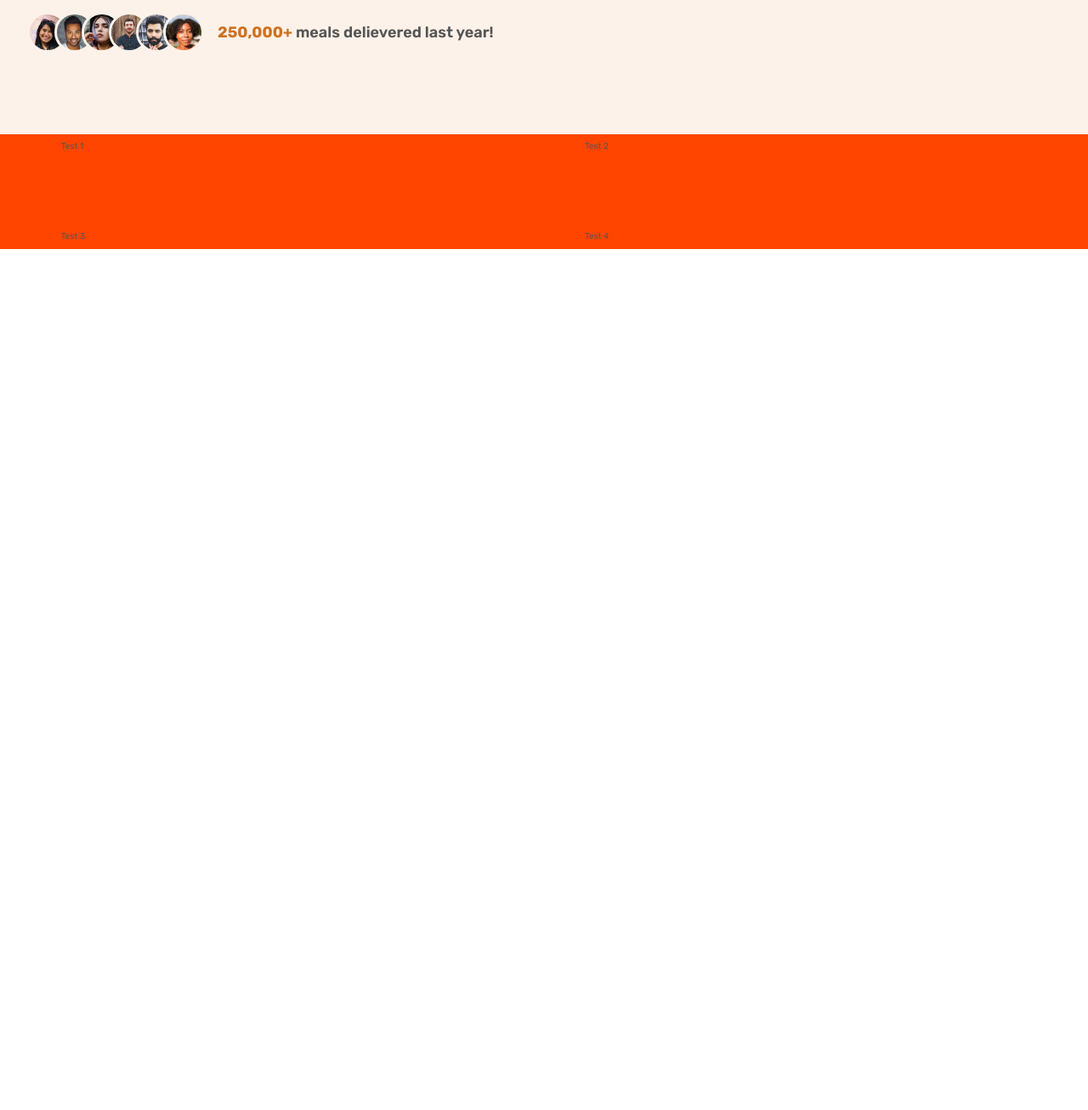
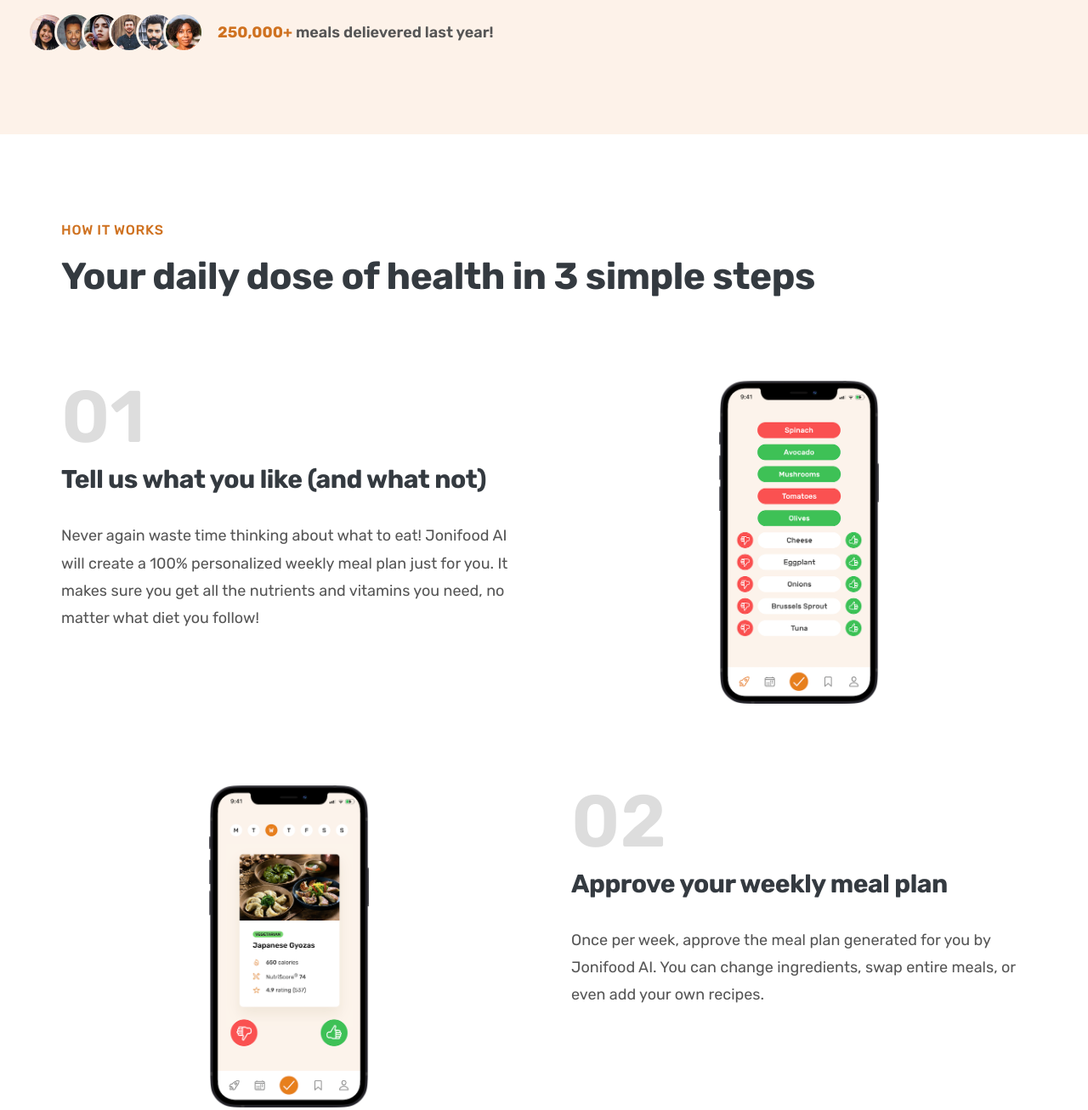
Before and after one commit to joaoaugusto-jesus/jonifood, a plain HTML site: page index.html in a window 1280 px wide. Shown: the part 634-1940 px from the top of the page at 85% size. Before the commit the page ends 927 px from the top, so only its background shows below. Drawn offline with Linux system fonts and the light colour scheme.

Commit message:
hero project continue

```diff
--- /dev/null
+++ b/css/general.css
@@ -0,0 +1,172 @@
+/*
+--- 01  TYPOGRPHY SYSTEM
+
+- FONT SIZES (px)
+      10 / 12 / 14 / 16 / 18 / 20 / 24 / 30 / 36 / 44 / 52 / 62 / 74 / 86 / 98
+
+
+     - FONT WEIGHTS:
+     Default: 400
+
+
+     - Line Height:
+        Default: 1
+        Small:1.05
+        Medium: 1.2
+        Paragraph default: 1.6
+
+
+       -LETTER SPACING
+       - 0.5PX
+       - 0.75px
+
+      SPACING SYSTEM (px)
+      2 / 4 / 8 / 12 / 16 / 24 / 32 / 48 / 64 / 80 / 96 / 128
+
+      --- 02 COLORS
+
+      - Primary: #e67e22
+      - Tints: #fae5d3
+      - Shades:  #cf711f
+      - Accents:
+      - Greys:
+      #555
+       #333
+
+      --- 05 SHADOWS
+
+      --- 06 BODER_RADIUS
+---9px----
+      --- 07 WHITESPACE
+
+
+      */
+
+* {
+  margin: 0;
+  padding: 0;
+  box-sizing: border-box;
+}
+
+html {
+  font-size: 62.5%;
+  /* 10px / 16px =0.625 = 62.5% */
+  /* Percentage of user's browser font-size settings */
+}
+body {
+  font-family: "Rubik", sans-serif;
+  line-height: 1;
+  font-weight: 400;
+  color: #555;
+}
+
+/*************************/
+/* GENERAL - REUSABLE COMPONENTS COMPONENTS */
+/*************************/
+
+.grid {
+  display: grid;
+  row-gap: 9.6rem;
+  column-gap: 6.4rem;
+  grid-template-columns: repeat(2, 1fr);
+}
+
+.grid--2-cols {
+  grid-template-columns: repeat(2, 1fr);
+}
+
+.grid--3-cols {
+  grid-template-columns: repeat(3, 1fr);
+}
+.grid--4-cols {
+  grid-template-columns: repeat(4, 1fr);
+}
+
+.container {
+  /*1140*/
+  max-width: 120rem;
+  padding: 0 3.2rem;
+  margin: 0 auto;
+}
+
+.heading-primary,
+.heading-secondary,
+.heading-terciary {
+  font-weight: 700;
+  color: #333;
+  /* color: #45260a; */
+  color: #343a40;
+  letter-spacing: -0.5px;
+}
+
+.heading-primary {
+  font-size: 5.2rem;
+  line-height: 1.05;
+  margin-bottom: 3.2rem;
+}
+
+.heading-secondary {
+  font-size: 4.4rem;
+  line-height: 1.2;
+  margin-bottom: 9.6rem;
+  margin-top: 2rem;
+}
+
+.heading-terciary {
+  font-size: 3rem;
+  line-height: 1.2;
+  margin-bottom: 3.2rem;
+}
+
+.subheading {
+  display: block;
+  font-size: 1.6rem;
+  font-weight: 500;
+  color: #cf711f;
+  text-transform: uppercase;
+  margin-top: 9.6rem;
+  letter-spacing: 0.75px;
+}
+
+.btn:link,
+.btn:visited {
+  background-color: #e67e22;
+  color: #fff;
+  font-size: 2rem;
+  padding: 1.6rem 3.2rem;
+  border-radius: 9px;
+  text-decoration: none;
+  display: inline-block;
+  cursor: hand;
+  /* Put transition on original state */
+  transition: background-color 300ms;
+  font-weight: 600;
+}
+
+.btn--full:link,
+.btn--full:visited {
+  background-color: #e67e22;
+}
+
+.btn--full:hover,
+.btn--full:active {
+  background-color: #cf711f;
+  color: #fff;
+}
+
+.btn--outline:link,
+.btn--outline:visited {
+  background-color: #fff;
+  color: #555;
+}
+
+.btn--outline:hover,
+.btn--outline:active {
+  background-color: #fdf2e9;
+  /* border: 3px solid #fff; */
+  box-shadow: inset 0 0 0 3px #fff;
+}
+
+.margin-right-sm {
+  margin-right: 1.6rem !important;
+}
--- a/css/style.css
+++ b/css/style.css
@@ -1,136 +1,3 @@
-/*
---- 01  TYPOGRPHY SYSTEM
-
-- FONT SIZES (px)
-      10 / 12 / 14 / 16 / 18 / 20 / 24 / 30 / 36 / 44 / 52 / 62 / 74 / 86 / 98
-
-
-     - FONT WEIGHTS:
-     Default: 400
-
-
-     - Line Height:
-        Default: 1
-        1.05
-        Paragraph default: 1.6
-        Small: 1.05
-
-      SPACING SYSTEM (px)
-      2 / 4 / 8 / 12 / 16 / 24 / 32 / 48 / 64 / 80 / 96 / 128
-
-      --- 02 COLORS
-
-      - Primary: #e67e22
-      - Tints: #fae5d3
-      - Shades:  #cf711f
-      - Accents:
-      - Greys:
-      #555
-       #333
-
-      --- 05 SHADOWS
-
-      --- 06 BODER_RADIUS
----9px----
-      --- 07 WHITESPACE
-
-
-      */
-
-* {
-  margin: 0;
-  padding: 0;
-  box-sizing: border-box;
-}
-
-html {
-  font-size: 62.5%;
-  /* 10px / 16px =0.625 = 62.5% */
-  /* Percentage of user's browser font-size settings */
-}
-body {
-  font-family: "Rubik", sans-serif;
-  line-height: 1;
-  font-weight: 400;
-  color: #555;
-}
-
-/*************************/
-/* GENERAL - REUSABLE COMPONENTS COMPONENTS */
-/*************************/
-
-.grid {
-  display: grid;
-  gap: 9.6rem;
-  grid-template-columns: repeat(2, 1fr);
-}
-
-.grid--2-cols {
-  grid-template-columns: repeat(2, 1fr);
-}
-
-.grid--4-cols {
-  grid-template-columns: repeat(4, 1fr);
-}
-
-.container {
-  /*1140*/
-  max-width: 120rem;
-  padding: 0 3.2rem;
-  margin: 0 auto;
-}
-
-.heading-primary {
-  font-size: 5.2rem;
-  font-weight: 700;
-  line-height: 1.05;
-  color: #333;
-  letter-spacing: -0.5px;
-  margin-bottom: 3.2rem;
-}
-
-.btn:link,
-.btn:visited {
-  background-color: #e67e22;
-  color: #fff;
-  font-size: 2rem;
-  padding: 1.6rem 3.2rem;
-  border-radius: 9px;
-  text-decoration: none;
-  display: inline-block;
-  cursor: hand;
-  /* Put transition on original state */
-  transition: background-color 300ms;
-  font-weight: 600;
-}
-
-.btn--full:link,
-.btn--full:visited {
-  background-color: #e67e22;
-}
-
-.btn--full:hover,
-.btn--full:active {
-  background-color: #cf711f;
-  color: #fff;
-}
-
-.btn--outline:link,
-.btn--outline:visited {
-  background-color: #fff;
-  color: #555;
-}
-
-.btn--outline:hover,
-.btn--outline:active {
-  background-color: #fdf2e9;
-  /* border: 3px solid #fff; */
-  box-shadow: inset 0 0 0 3px #fff;
-}
-
-.margin-right-sm {
-  margin-right: 1.6rem !important;
-}
 /***************************/
 /* HEADER */
 /****************************/
@@ -256,5 +123,26 @@ body {
 
 .section-how {
   padding: 9.6px 0;
-  background-color: orangered;
 }
+
+.step-number {
+  font-size: 8.6rem;
+  font-weight: 600;
+  color: #ddd;
+  margin-bottom: 1.2rem;
+}
+
+.step-description {
+  font-size: 1.8rem;
+  line-height: 1.8;
+}
+
+.step-img-box {
+  display: flex;
+  align-items: center;
+  justify-content: center;
+}
+
+.step-img {
+  width: 35%;
+}
--- a/index.html
+++ b/index.html
@@ -9,13 +9,13 @@
       href="https://fonts.googleapis.com/css2?family=Rubik:wght@400;500;600;700&display=swap"
       rel="stylesheet"
     />
-
+    <link rel="stylesheet" href="css/general.css" />
     <link rel="stylesheet" href="css/style.css" />
     <title>JoniFood</title>
   </head>
   <body>
     <header class="header">
-      <img class="logo" alt="" src="img/omnifood-logo.png" />
+      <img class="logo" alt="" src="img/jonifood-logo.png" />
 
       <nav class="main-nav">
         <ul class="main-nav-list">
@@ -68,15 +68,68 @@
       </section>
 
       <section class="section-how">
-        <div class="container grid grid--2-cols">
-          <div>Test 1</div>
-          <div>Test 2</div>
-          <div>Test 3</div>
-          <div>Test 4</div>
+        <div class="container">
+          <span class="subheading">How it works</span>
+          <h2 class="heading-secondary">
+            Your daily dose of health in 3 simple steps
+          </h2>
+       </div>
+        <div class="container grid grid--2-col">
+          <!-- STEP 01 -->
+          <div class="step-text-box">
+            <p class="step-number">01</p>
+            <h3 class="heading-terciary">
+              Tell us what you like (and what not)
+            </h3>
+            <p class="step-description">
+            Never again waste time thinking about what to eat! Jonifood AI will
+            create a 100% personalized weekly meal plan just for you. It makes
+            sure you get all the nutrients and vitamins you need, no matter what
+            diet you follow!</p>
+          </div>
+
+          <div class="step-img-box">
+            <img
+              src="img/app/app-screen-1.png"
+              class="step-img"
+              alt="iphone app preferences selection screen"
+            />
+          </div>
+          <!-- STEP 02 -->
+          <div class="step-img-box">
+            <img
+              src="img/app/app-screen-2.png"
+              class="step-img"
+              alt="iphone app meal approving plan screen"
+            />
+            </div>
+            <div class="step-text-box">
+              <p class="step-number">02</p>
+              <h3 class="heading-terciary">Approve your weekly meal plan</h3>
+              <p class="step-description">
+              Once per week, approve the meal plan generated for you by Jonifood
+              AI. You can change ingredients, swap entire meals, or even add
+              your own recipes.</p>
+            </div>
+
+          <!-- STEP 03 -->
+            <div class="step-text-box">
+            <p class="step-number">03</p>
+            <h3 class="heading-terciary">Receive meals at convenient time</h3>
+            <p class="step-description">
+              Best chefs in town will cook your selected meal every day, and we
+              will deliver it to your door whenever works best for you. You can
+              change delivery schedule and address daily!</p>
+              </div>
+
+            <div class="step-img-box">
+            <img
+              src="img/app/app-screen-3.png"
+              class="step-img"
+              alt="iphone app delivery screen"/>
+          </div>
         </div>
-      </section>
-
-
+      </div>
       </section>
     </main>
   </body>
```
